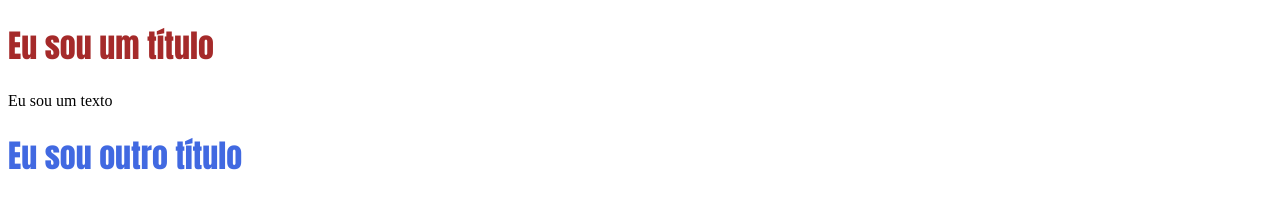
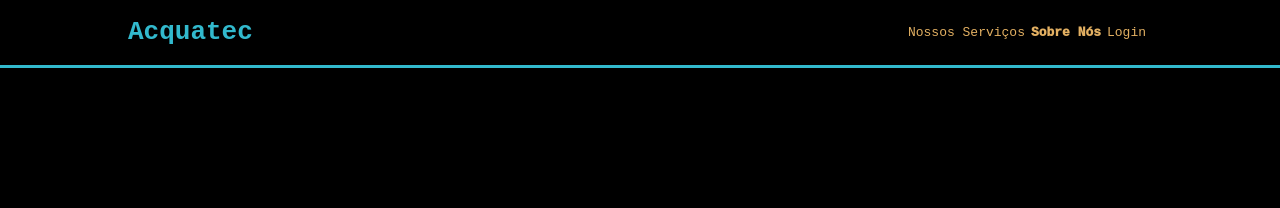
Before and after one commit to Thiago-Ramos-Jesus/repositorio-aula-2, a plain HTML site: page index.html in a window 1280 px wide. Drawn offline with Linux system fonts and the light colour scheme.

Commit message:
criando o header do meu primeiro site institucional

```diff
--- a/estilo.css
+++ b/estilo.css
@@ -1,10 +1,31 @@
-.classe1{
-    color: brown;
-    font-weight: 800;
-    font-family: Impact, Haettenschweiler, 'Arial Narrow Bold', sans-serif;
+.header{
+    color: #32b9cd;
+    border-bottom: 3px solid #32b9cd;
 }
-.classe2{
-    color: royalblue;
-    font-weight: 800;
-    font-family: Impact, Haettenschweiler, 'Arial Narrow Bold', sans-serif;
+body{
+    margin: 0;
+    background-color: black;
+    font-family: monospace;
 }
+.container{
+    width: 80%;
+    margin: auto;
+}
+
+.header .container{
+    display: flex;
+    justify-content: space-between;
+}
+.navbar{
+    display: flex;
+    list-style: none;
+    justify-content: space-evenly;
+    padding: 0;
+    width: 250px;
+    align-self: center;
+    color: #E3b062;
+}
+.agora{
+    font-weight: 1000;
+
+}
--- a/index.html
+++ b/index.html
@@ -1,18 +1,23 @@
 <!DOCTYPE html>
 <html lang="pt-br">
+  <head>
+    <meta charset="UTF-8" />
+    <meta http-equiv="X-UA-Compatible" content="IE=edge" />
+    <meta name="viewport" content="width=device-width, initial-scale=1.0" />
+    <link rel="stylesheet" href="estilo.css" />
+    <title>Acquatec</title>
+  </head>
 
-<head>
-    <meta charset="UTF-8">
-    <meta http-equiv="X-UA-Compatible" content="IE=edge">
-    <meta name="viewport" content="width=device-width, initial-scale=1.0">
-    <link rel="stylesheet" href="estilo.css">
-    <title>Projeto PI</title>
-</head>
-
-<body>
-    <h1 class="classe1">Eu sou um título</h1>
-    <p>Eu sou um texto</p>
-    <h1 class="classe2">Eu sou outro título</h1>
-</body>
-
+  <body>
+    <div class="header">
+      <div class="container">
+        <h1>Acquatec</h1>
+        <ul class="navbar">
+          <li>Nossos Serviços</li>
+          <li class="agora">Sobre Nós</li>
+          <li>Login</li>
+        </ul>
+      </div>
+    </div>
+  </body>
 </html>
```
